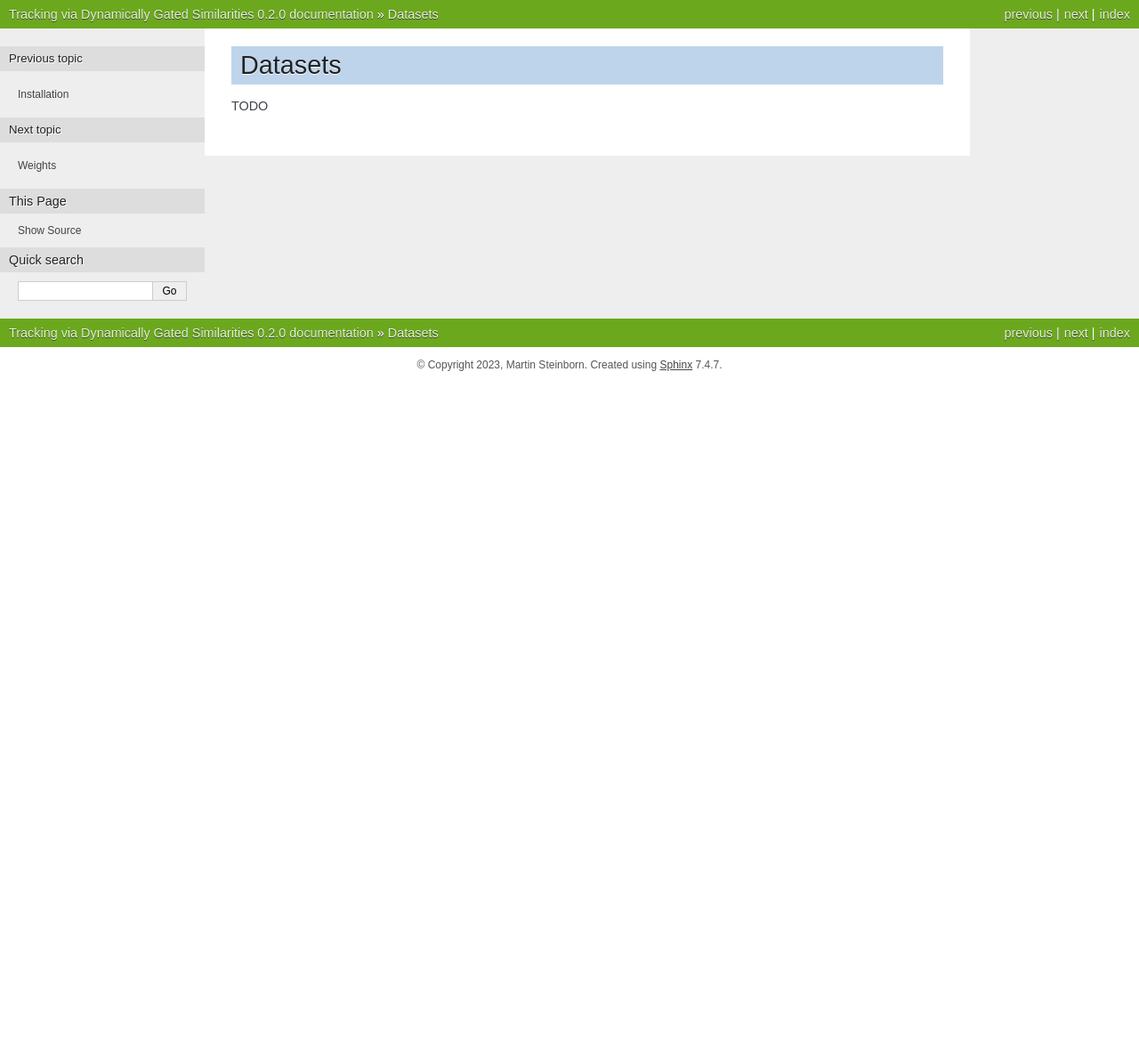
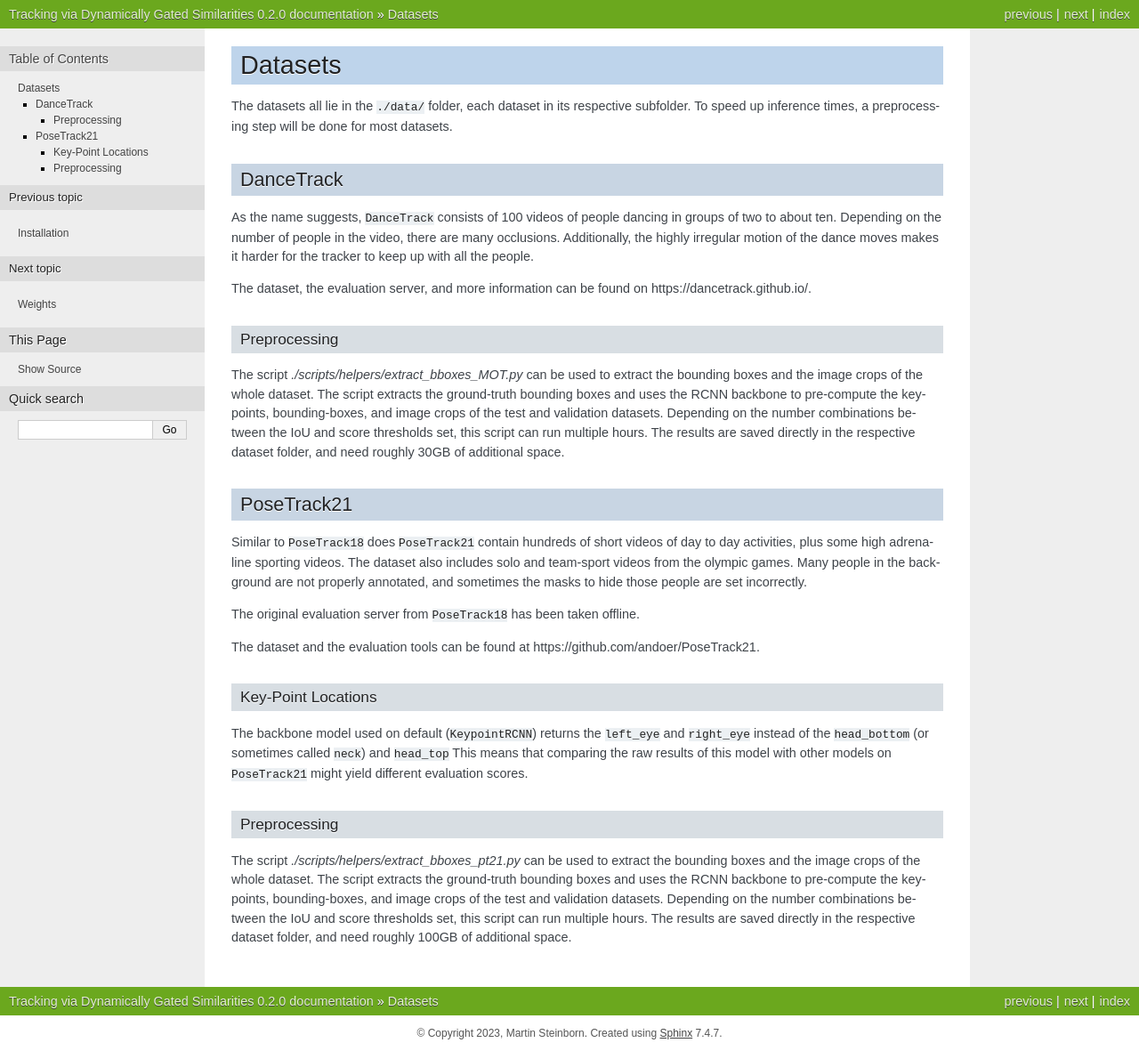
Before and after one commit to bmmtstb/dynamically-gated-similarities, a Sphinx documentation site: the page built from docs/datasets.rst, in a window 1280 px wide. Shown: the whole page at 89% size. Built offline with Sphinx 7.4.7, drawn with Linux system fonts in a browser that asks for light colours; before the commit the page ends 900 px from its top, so only the background shows below that.

Commit message:
write datasets.rst

```diff
--- a/docs/datasets.rst
+++ b/docs/datasets.rst
@@ -3,4 +3,47 @@
 Datasets
 ========
 
-TODO
+The datasets all lie in the ``./data/`` folder, each dataset in its respective subfolder.
+To speed up inference times, a preprocessing step will be done for most datasets.
+
+DanceTrack
+----------
+
+As the name suggests, ``DanceTrack`` consists of 100 videos of people dancing in groups of two to about ten.
+Depending on the number of people in the video, there are many occlusions.
+Additionally, the highly irregular motion of the dance moves makes it harder for the tracker to keep up with all the people.
+
+The dataset, the evaluation server, and more information can be found on _`https://dancetrack.github.io/`.
+
+Preprocessing
+~~~~~~~~~~~~~
+
+The script `./scripts/helpers/extract_bboxes_MOT.py` can be used to extract the bounding boxes and the image crops of the whole dataset.
+The script extracts the ground-truth bounding boxes and uses the RCNN backbone to pre-compute the keypoints, bounding-boxes, and image crops of the test and validation datasets.
+Depending on the number combinations between the IoU and score thresholds set, this script can run multiple hours.
+The results are saved directly in the respective dataset folder, and need roughly 30GB of additional space.
+
+PoseTrack21
+-----------
+
+Similar to ``PoseTrack18`` does ``PoseTrack21`` contain hundreds of short videos of day to day activities, plus some high adrenaline sporting videos.
+The dataset also includes solo and team-sport videos from the olympic games.
+Many people in the background are not properly annotated, and sometimes the masks to hide those people are set incorrectly.
+
+The original evaluation server from ``PoseTrack18`` has been taken offline.
+
+The dataset and the evaluation tools can be found at _`https://github.com/andoer/PoseTrack21`.
+
+Key-Point Locations
+~~~~~~~~~~~~~~~~~~~
+
+The backbone model used on default (``KeypointRCNN``) returns the ``left_eye`` and ``right_eye`` instead of the ``head_bottom`` (or sometimes called ``neck``) and ``head_top``
+This means that comparing the raw results of this model with other models on ``PoseTrack21`` might yield different evaluation scores.
+
+Preprocessing
+~~~~~~~~~~~~~
+
+The script `./scripts/helpers/extract_bboxes_pt21.py` can be used to extract the bounding boxes and the image crops of the whole dataset.
+The script extracts the ground-truth bounding boxes and uses the RCNN backbone to pre-compute the keypoints, bounding-boxes, and image crops of the test and validation datasets.
+Depending on the number combinations between the IoU and score thresholds set, this script can run multiple hours.
+The results are saved directly in the respective dataset folder, and need roughly 100GB of additional space.
```
Also changed, not shown: 1 other file.
